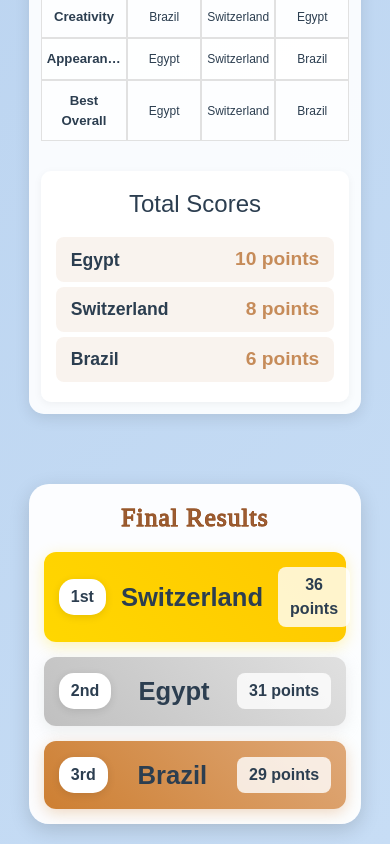
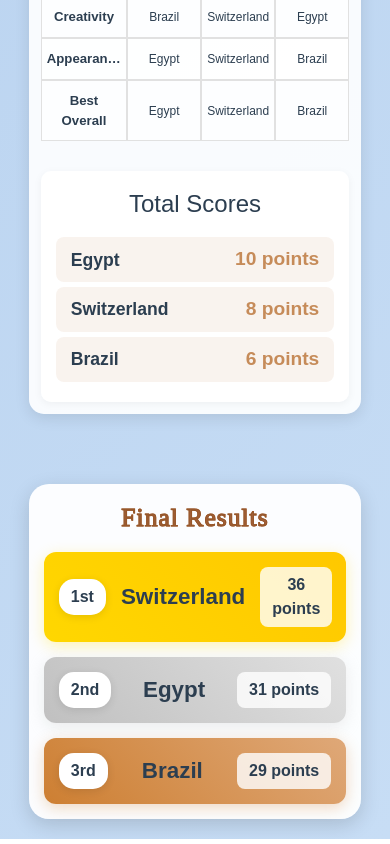
Before and after one commit to scrsund/gingerbread-comp, a Vue app: page / in a window 390 px wide. Shown: the part 2652-3496 px from the top of the page. Built offline with nearby package versions, Linux system fonts and the light colour scheme.

Commit message:
changing responsiveness for final results

```diff
--- a/src/components/OverallResults.vue
+++ b/src/components/OverallResults.vue
@@ -118,7 +118,7 @@ export default {
   }
 
   .country-name {
-    font-size: 1.4em;
+    font-size: 1.2em;
   }
 
   .total-points {
@@ -148,7 +148,7 @@ export default {
   }
 
   .country-name {
-    font-size: 1.2em;
+    font-size: 1.1em;
   }
 
   .total-points {
@@ -250,7 +250,7 @@ export default {
 }
 
 .country-name {
-  font-size: 1.6em;
+  font-size: 1.4em;
   font-weight: 600;
   color: #2c3e50;
   flex-grow: 1;
```
